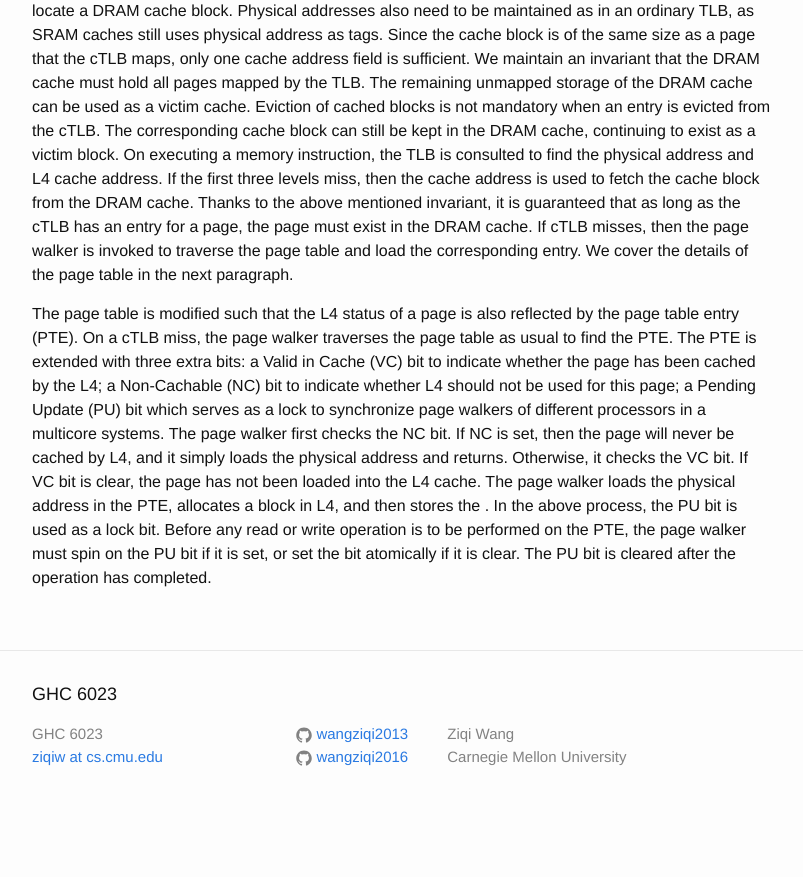
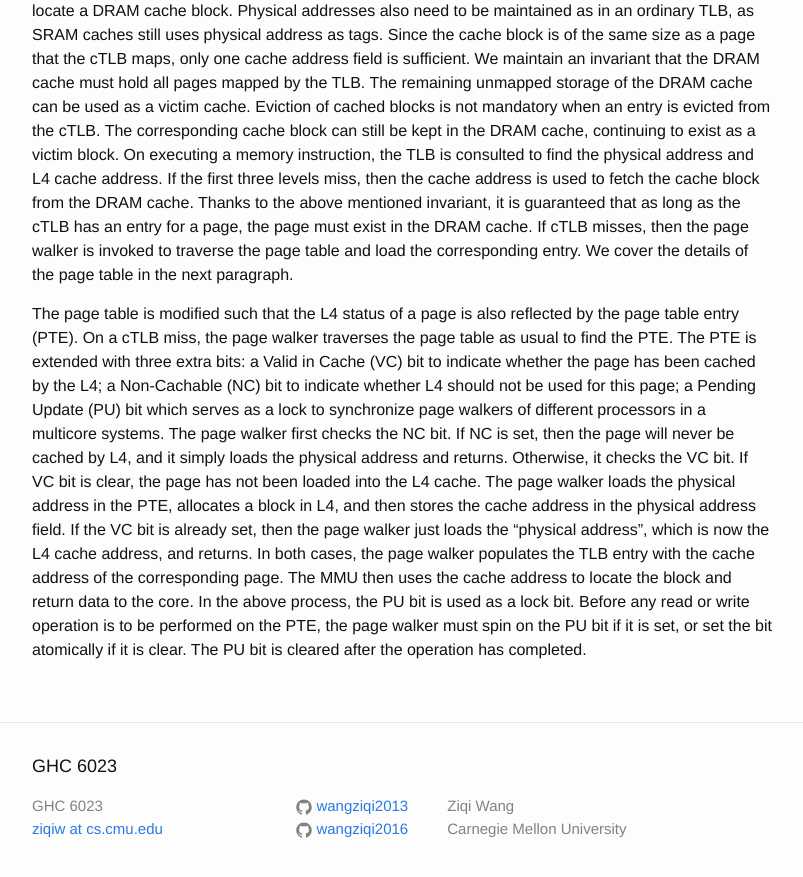
Before and after one commit to wangziqi2013/wangziqi2013.github.io, a Jekyll site: the page built from _posts/2018-06-11-A-fully-associative-tagless-dram-cache.markdown, in a window 1280 px wide and 900 px high, scrolled down 889 px. Shown: the top 877 px of the window, without its empty margins (238-1041 px from the left). Built offline with Jekyll 4.4.1, drawn with Linux system fonts in a browser that asks for light colours; before the commit the page ends 1717 px from its top, so only the background shows below that.

Commit message:
Finish page table

```diff
--- a/_posts/2018-06-11-A-fully-associative-tagless-dram-cache.markdown
+++ b/_posts/2018-06-11-A-fully-associative-tagless-dram-cache.markdown
@@ -48,6 +48,10 @@ to indicate whether L4 should not be used for this page; a Pending Update (PU) b
 page walkers of different processors in a multicore systems. The page walker first checks the NC bit. If NC is set,
 then the page will never be cached by L4, and it simply loads the physical address and returns. Otherwise, it checks the
 VC bit. If VC bit is clear, the page has not been loaded into the L4 cache. The page walker loads the physical address
-in the PTE, allocates a block in L4, and then stores the . In the above process, the PU bit is used as a lock bit.
-Before any read or write operation is to be performed on the PTE, the page walker must spin on the PU bit if it is set,
-or set the bit atomically if it is clear. The PU bit is cleared after the operation has completed.
+in the PTE, allocates a block in L4, and then stores the cache address in the physical address field. If the VC bit is
+already set, then the page walker just loads the "physical address", which is now the L4 cache address, and returns.
+In both cases, the page walker populates the TLB entry with the cache address of the corresponding page. The MMU then
+uses the cache address to locate the block and return data to the core.
+In the above process, the PU bit is used as a lock bit. Before any read or write operation is to be performed on the
+PTE, the page walker must spin on the PU bit if it is set, or set the bit atomically if it is clear. The PU bit is
+cleared after the operation has completed.
```
